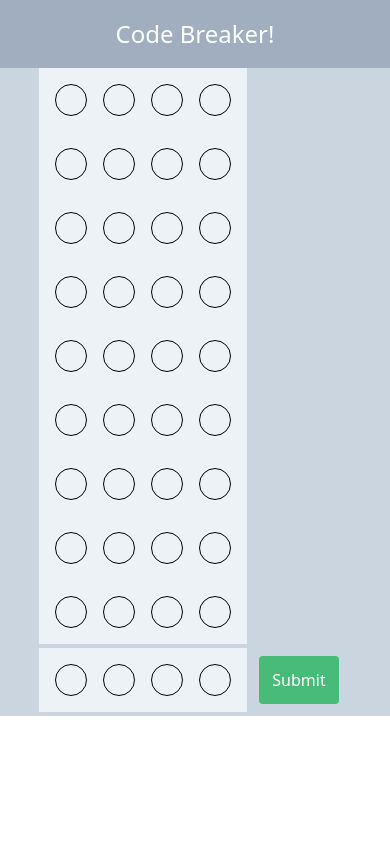
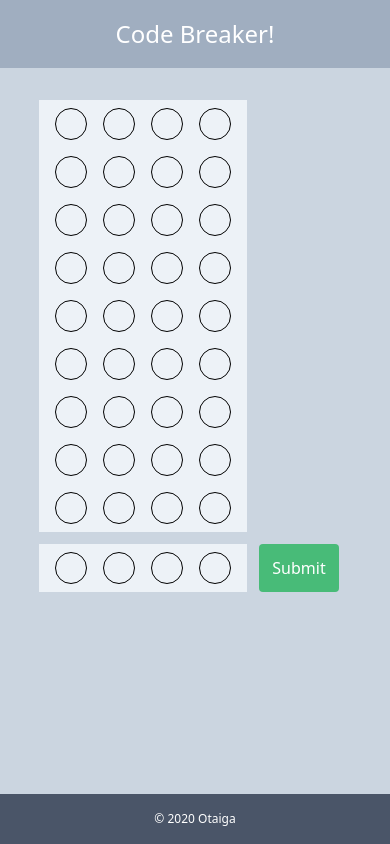
Before and after one commit to otaiga/codeBreaker, a React (Create React App) app: page / in a window 390 px wide. Built offline with nearby package versions, Linux system fonts and the light colour scheme.

Commit message:
included responsive bits

```diff
--- a/src/components/App.js
+++ b/src/components/App.js
@@ -92,11 +92,16 @@ const App = () => {
     ));
 
   return (
-    <div className="container mx-auto">
+    <div className="flex flex-col h-screen">
       <div className="bg-gray-500">
         <p className="text-2xl text-white p-4 text-center">Code Breaker!</p>
       </div>
-      <div className="bg-gray-400">{renderBoard()}</div>
+      <div className="bg-gray-400 p-8 h-full">{renderBoard()}</div>
+      <footer className="flex flex-col items-center px-4 pt-2 pb-4 text-white bg-gray-700 ">
+        <div className="flex justify-between pt-2 text-xs">
+          <p>© 2020&nbsp;Otaiga</p>
+        </div>
+      </footer>
     </div>
   );
 };
--- a/src/components/peg.js
+++ b/src/components/peg.js
@@ -6,7 +6,7 @@ const Peg = ({ currentRow, rowIndex, pegIndex, handlePegColor }) => {
 
   return (
     <div
-      className={`border m-2 border-black rounded-full ${colors[pegColorIndex]} sm:h-12 sm:w-12 h-8 w-8`}
+      className={`border mx-2 border-black rounded-full ${colors[pegColorIndex]} sm:h-12 sm:w-12 h-8 w-8`}
       onClick={() => {
         if (currentRow !== rowIndex) {
           return;
```
